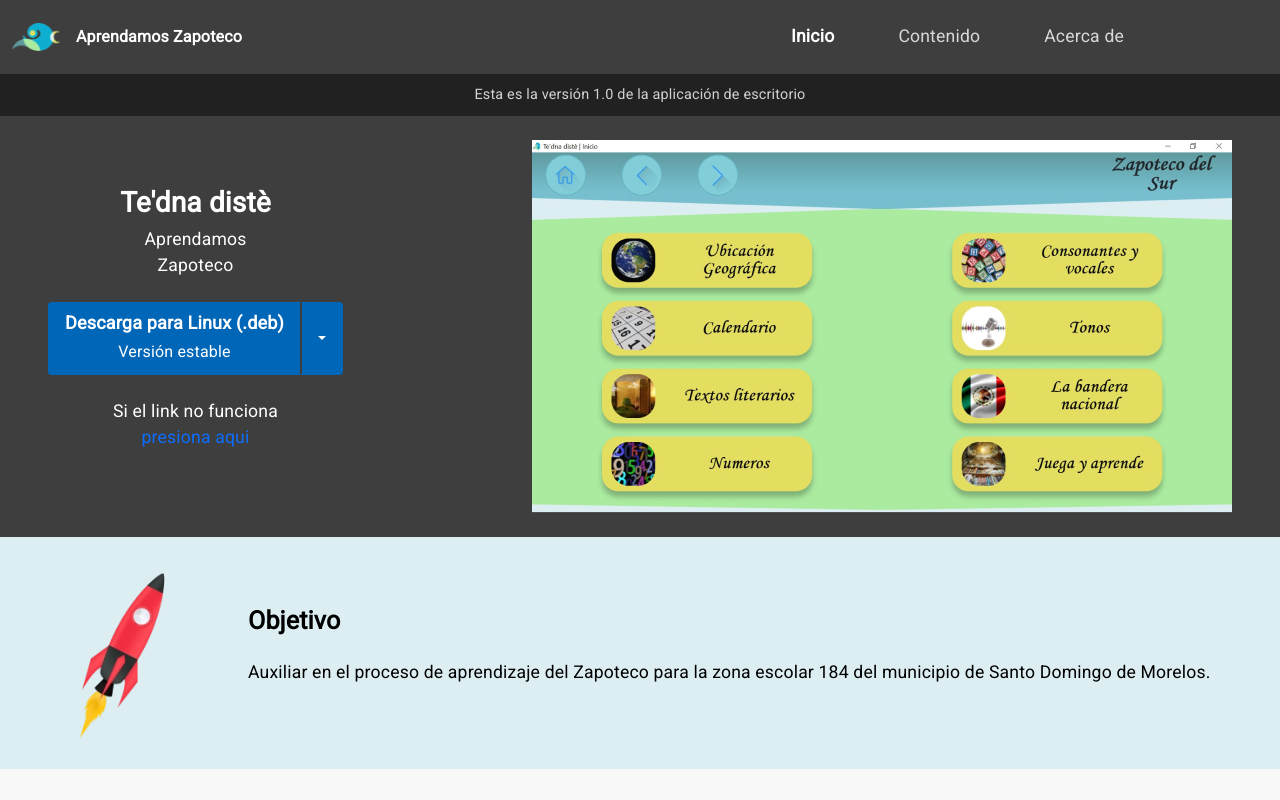
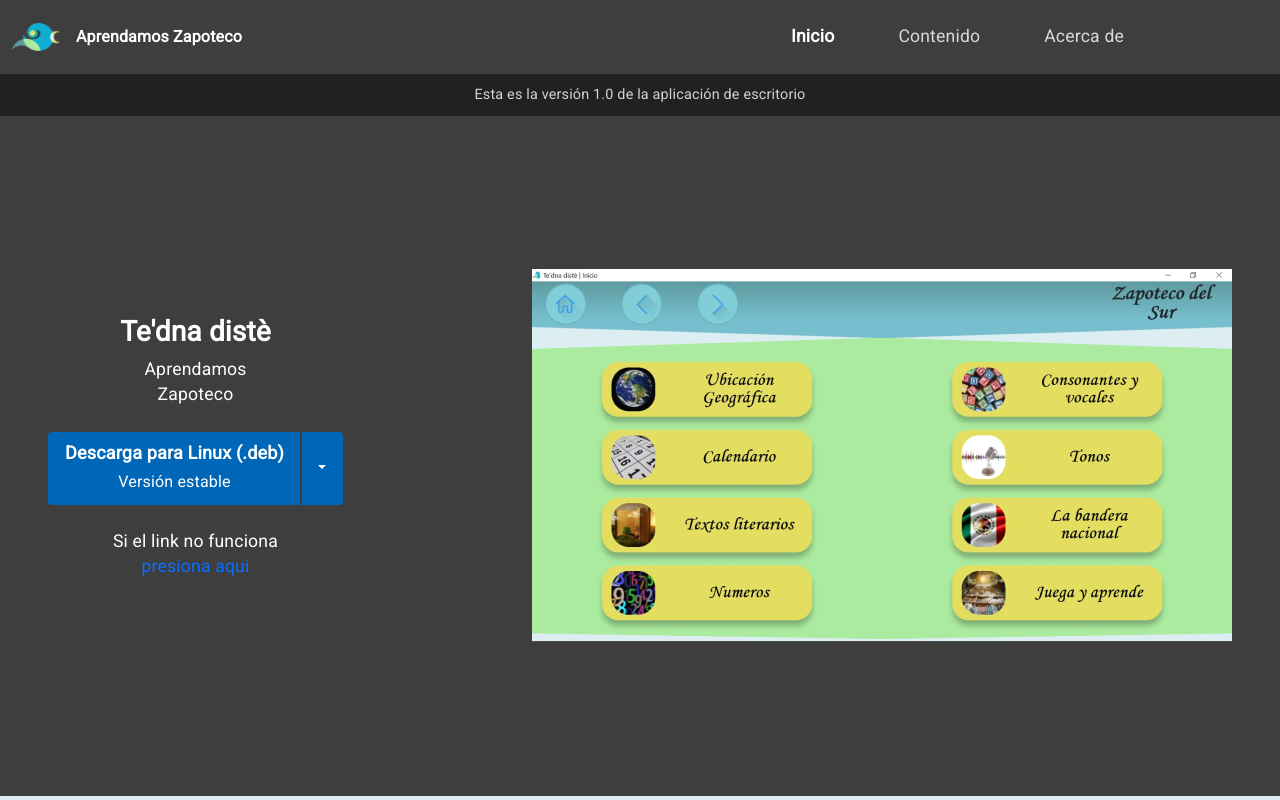
Before and after one commit to aprendamoszapoteco/aprendamoszapoteco.github.io, a React (Create React App) app: page / in a window 1280 px wide. Shown: the top 800 px of the page. Built offline with nearby package versions, Linux system fonts and the light colour scheme.

Commit message:
A minimun height was established for the Presentation component

```diff
--- a/src/components/views/Presentation.js
+++ b/src/components/views/Presentation.js
@@ -5,7 +5,7 @@ const Presentation = () => {
   return (
     <div
       className="d-flex flex-column flex-lg-row justify-content-lg-between align-items-center p-4 px-5"
-      style={ {backgroundColor: '#3E3E3E'} }
+      style={ {backgroundColor: '#3E3E3E', minHeight: '85vh'} }
     >
       <div className="pe-lg-4 text-white text-center">
         <h3 className="text-center fw-bold">{ 'Te\'dna distè' }</h3>
```
